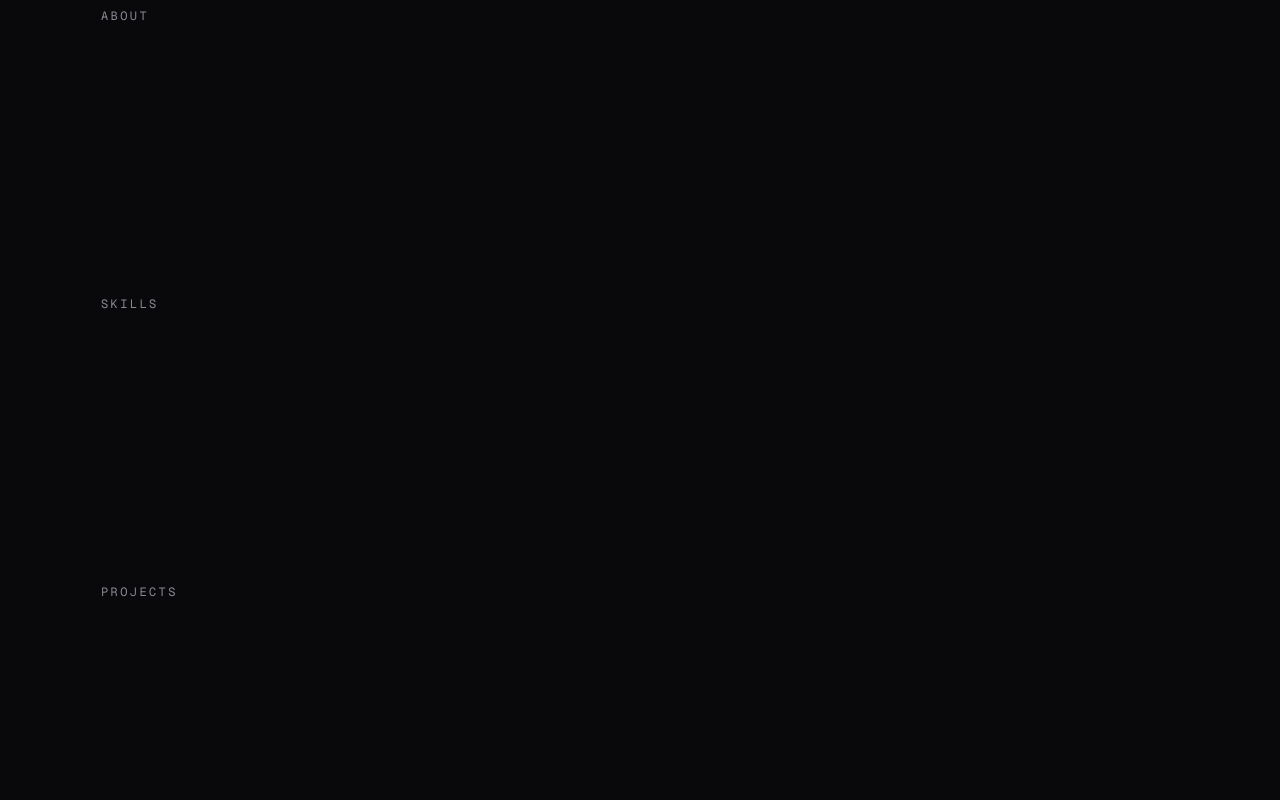
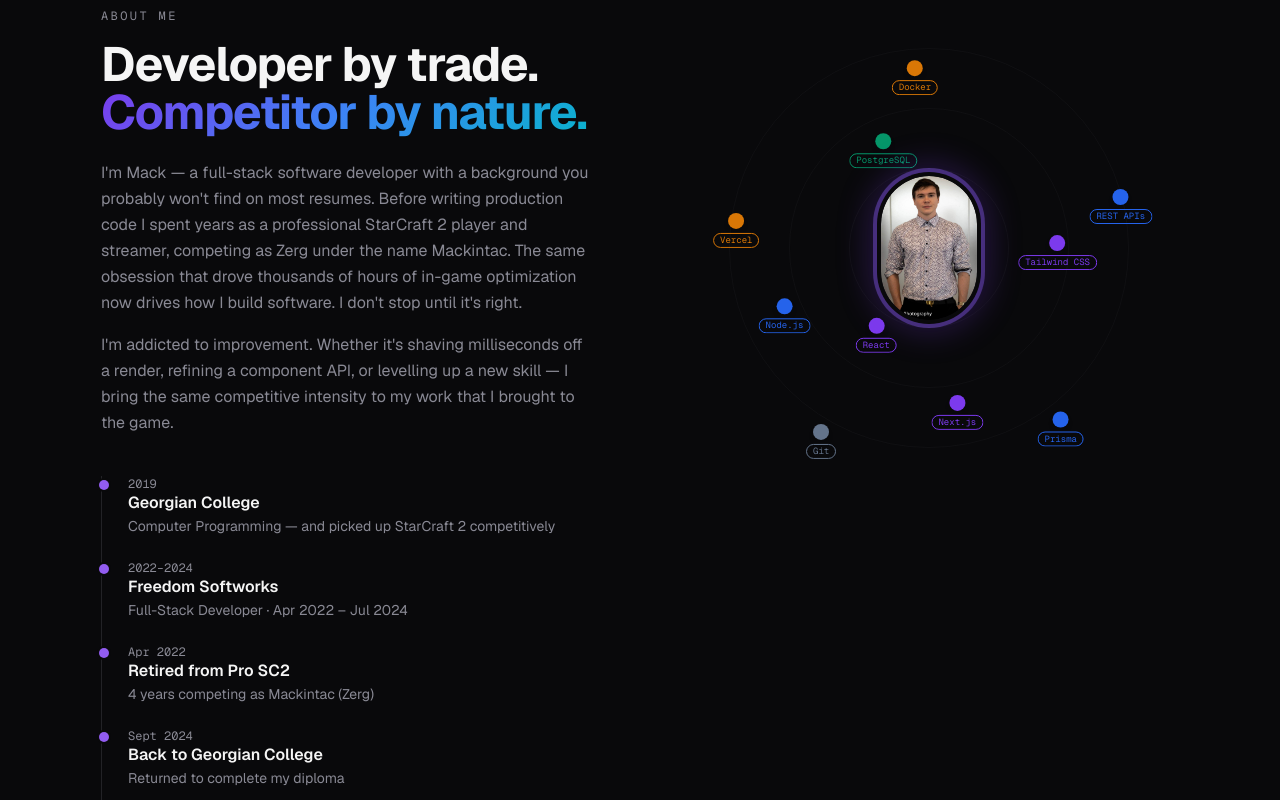
Before and after one commit to Mackintac/CMS-Portfolio, a Next.js app: page / in a window 1280 px wide. Shown: the part 920-1720 px from the top of the page. Built offline with nearby package versions, Linux system fonts and the light colour scheme; no server answers.

Commit message:
feat: build About section with bio, timeline, and tech orbit

```diff
--- a/src/components/sections/AboutSection.tsx
+++ b/src/components/sections/AboutSection.tsx
@@ -1,14 +1,309 @@
+"use client";
 // src/components/sections/AboutSection.tsx
-// ─── TODO: Implement this section ─────────────────────────────────────────────
+// ─── About — bio + timeline + tech orbit animation ────────────────────────────
+
+import Image from "next/image";
+import { motion } from "framer-motion";
+import { useReveal, fadeUp, staggerContainer, staggerItem } from "@/hooks/useReveal";
+import { skillCategories } from "@/lib/skills";
+
+// ─── Timeline data ────────────────────────────────────────────────────────────
+const timeline = [
+  {
+    date: "2019",
+    title: "Georgian College",
+    subtitle: "Computer Programming — and picked up StarCraft 2 competitively",
+  },
+  {
+    date: "2022–2024",
+    title: "Freedom Softworks",
+    subtitle: "Full-Stack Developer · Apr 2022 – Jul 2024",
+  },
+  {
+    date: "Apr 2022",
+    title: "Retired from Pro SC2",
+    subtitle: "4 years competing as Mackintac (Zerg)",
+  },
+  {
+    date: "Sept 2024",
+    title: "Back to Georgian College",
+    subtitle: "Returned to complete my diploma",
+  },
+  {
+    date: "Dec 2025",
+    title: "Graduated",
+    subtitle: "Computer Programming Diploma",
+  },
+  {
+    date: "2026",
+    title: "Open to Opportunities",
+    subtitle: "Building. Improving. Ready.",
+  },
+] as const;
+
+// ─── Orbit rings ──────────────────────────────────────────────────────────────
+type OrbitSkill = {
+  name: string;
+  category: keyof typeof skillCategories;
+};
+
+const orbitRings: {
+  radius: number;
+  duration: number;
+  skills: OrbitSkill[];
+}[] = [
+  {
+    radius: 80,
+    duration: 20,
+    skills: [
+      { name: "React",      category: "frontend" },
+      { name: "TypeScript", category: "frontend" },
+    ],
+  },
+  {
+    radius: 140,
+    duration: 30,
+    skills: [
+      { name: "Next.js",      category: "frontend" },
+      { name: "Node.js",      category: "backend" },
+      { name: "PostgreSQL",   category: "database" },
+      { name: "Tailwind CSS", category: "frontend" },
+    ],
+  },
+  {
+    radius: 200,
+    duration: 45,
+    skills: [
+      { name: "Prisma",    category: "backend" },
+      { name: "Git",       category: "tooling" },
+      { name: "Vercel",    category: "devops" },
+      { name: "Docker",    category: "devops" },
+      { name: "REST APIs", category: "backend" },
+    ],
+  },
+];
+
+// ─── Sub-components ───────────────────────────────────────────────────────────
+
+function TimelineDot() {
+  return (
+    <span className="absolute -left-[5px] top-1 h-2.5 w-2.5 rounded-full bg-accent ring-2 ring-background" />
+  );
+}
+
+interface TimelineEntryProps {
+  date: string;
+  title: string;
+  subtitle?: string;
+}
+
+function TimelineEntry({ date, title, subtitle }: TimelineEntryProps) {
+  return (
+    <motion.li variants={staggerItem} className="relative pl-6">
+      <TimelineDot />
+      <span className="block font-mono text-xs text-muted-foreground">{date}</span>
+      <span className="block font-semibold text-foreground leading-snug">{title}</span>
+      {subtitle && (
+        <span className="block text-sm text-muted-foreground mt-0.5">{subtitle}</span>
+      )}
+    </motion.li>
+  );
+}
+
+interface OrbitBadgeProps {
+  name: string;
+  category: keyof typeof skillCategories;
+  angleDeg: number;
+  radius: number;
+  ringDuration: number;
+}
+
+function OrbitBadge({ name, category, angleDeg, radius, ringDuration }: OrbitBadgeProps) {
+  const color = skillCategories[category].color;
+
+  return (
+    <div
+      className="absolute left-1/2 top-1/2"
+      style={{
+        transform: `rotate(${angleDeg}deg) translateX(${radius}px) rotate(-${angleDeg}deg)`,
+        transformOrigin: "0 0",
+      }}
+    >
+      {/* Counter-rotate so the badge stays upright as the ring spins */}
+      <motion.div
+        animate={{ rotate: -360 }}
+        transition={{ duration: ringDuration, repeat: Infinity, ease: "linear" }}
+        className="flex flex-col items-center gap-1 -translate-x-1/2 -translate-y-1/2"
+      >
+        {/* Coloured dot standing in for an icon */}
+        <span
+          className="h-4 w-4 rounded-full shadow-md"
+          style={{ backgroundColor: color }}
+        />
+        {/* Pill label */}
+        <span
+          className="rounded-full border px-1.5 py-0.5 font-mono text-[9px] leading-none whitespace-nowrap"
+          style={{ borderColor: color, color }}
+        >
+          {name}
+        </span>
+      </motion.div>
+    </div>
+  );
+}
+
+interface OrbitRingProps {
+  radius: number;
+  duration: number;
+  skills: OrbitSkill[];
+}
+
+function OrbitRing({ radius, duration, skills }: OrbitRingProps) {
+  const angleStep = 360 / skills.length;
+
+  return (
+    <>
+      {/* Visible ring track */}
+      <div
+        className="absolute left-1/2 top-1/2 rounded-full border border-border/30"
+        style={{
+          width: radius * 2,
+          height: radius * 2,
+          marginLeft: -radius,
+          marginTop: -radius,
+        }}
+      />
+
+      {/* Rotating group — contains all badges for this ring */}
+      <motion.div
+        className="absolute left-1/2 top-1/2 h-0 w-0"
+        animate={{ rotate: 360 }}
+        transition={{ duration, repeat: Infinity, ease: "linear" }}
+      >
+        {skills.map((skill, i) => (
+          <OrbitBadge
+            key={skill.name}
+            name={skill.name}
+            category={skill.category}
+            angleDeg={angleStep * i}
+            radius={radius}
+            ringDuration={duration}
+          />
+        ))}
+      </motion.div>
+    </>
+  );
+}
+
+function TechOrbit() {
+  return (
+    <div className="relative flex items-center justify-center" style={{ height: 480, width: 480, maxWidth: "100%" }}>
+      {/* Ring tracks + orbiting badges */}
+      {orbitRings.map((ring) => (
+        <OrbitRing
+          key={ring.radius}
+          radius={ring.radius}
+          duration={ring.duration}
+          skills={ring.skills}
+        />
+      ))}
+
+      {/* Centre avatar */}
+      <div className="relative z-10 rounded-full p-1 ring-4 ring-violet-500/40 shadow-[0_0_32px_8px_rgba(124,58,237,0.25)]">
+        <div className="overflow-hidden rounded-full">
+          <Image
+            src="/avatar.jpg"
+            alt="Mack"
+            width={96}
+            height={96}
+            className="rounded-full object-cover"
+            priority
+          />
+        </div>
+      </div>
+    </div>
+  );
+}
+
+// ─── Main export ──────────────────────────────────────────────────────────────
 
 export function AboutSection() {
+  const leftReveal  = useReveal({ threshold: 0.15 });
+  const rightReveal = useReveal({ threshold: 0.1 });
+
   return (
-    <section id="About" className="section-wrapper">
-      <p className="eyebrow mb-4">About</p>
-      <h2 className="font-display text-4xl font-bold tracking-tight">
-        {/* TODO */}
-      </h2>
-      {/* TODO: Build this section */}
+    <section id="about" className="section-wrapper">
+      <div className="mx-auto grid max-w-content gap-16 lg:grid-cols-2 lg:gap-24 items-start">
+
+        {/* ── Left column: bio + timeline ── */}
+        <motion.div
+          ref={leftReveal.ref}
+          initial="hidden"
+          animate={leftReveal.controls}
+          variants={staggerContainer}
+        >
+          {/* Eyebrow */}
+          <motion.p variants={fadeUp} className="eyebrow mb-4">
+            About Me
+          </motion.p>
+
+          {/* Heading */}
+          <motion.h2
+            variants={fadeUp}
+            className="font-display text-4xl font-bold tracking-tight md:text-5xl"
+          >
+            Developer by trade.{" "}
+            <span className="gradient-text">Competitor by nature.</span>
+          </motion.h2>
+
+          {/* Bio paragraphs */}
+          <motion.p
+            variants={fadeUp}
+            className="mt-6 text-muted-foreground leading-relaxed"
+          >
+            I&apos;m Mack — a full-stack software developer with a background you probably
+            won&apos;t find on most resumes. Before writing production code I spent years as
+            a professional StarCraft 2 player and streamer, competing as Zerg under the
+            name Mackintac. The same obsession that drove thousands of hours of in-game
+            optimization now drives how I build software. I don&apos;t stop until it&apos;s right.
+          </motion.p>
+          <motion.p
+            variants={fadeUp}
+            className="mt-4 text-muted-foreground leading-relaxed"
+          >
+            I&apos;m addicted to improvement. Whether it&apos;s shaving milliseconds off a render,
+            refining a component API, or levelling up a new skill — I bring the same
+            competitive intensity to my work that I brought to the game.
+          </motion.p>
+
+          {/* Timeline */}
+          <motion.ul
+            variants={staggerContainer}
+            className="mt-10 space-y-6 border-l border-border pl-0.5"
+          >
+            {timeline.map((entry) => (
+              <TimelineEntry
+                key={entry.title + entry.date}
+                date={entry.date}
+                title={entry.title}
+                subtitle={entry.subtitle}
+              />
+            ))}
+          </motion.ul>
+        </motion.div>
+
+        {/* ── Right column: tech orbit ── */}
+        <motion.div
+          ref={rightReveal.ref}
+          initial="hidden"
+          animate={rightReveal.controls}
+          variants={fadeUp}
+          className="flex items-center justify-center"
+        >
+          <TechOrbit />
+        </motion.div>
+
+      </div>
     </section>
   );
 }
```
Also changed, not shown: public/avatar.jpg (added).
